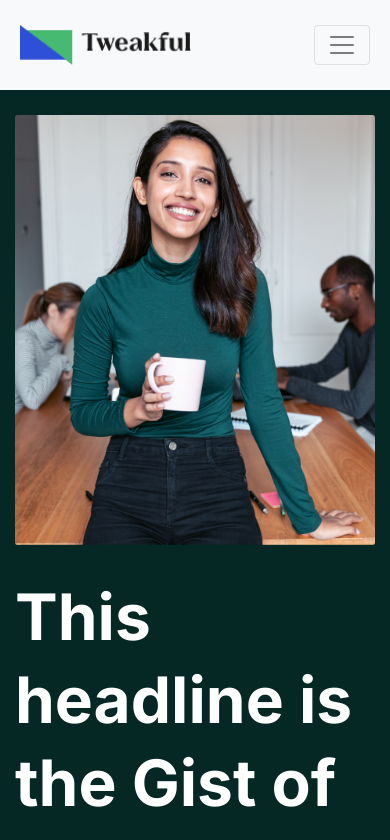
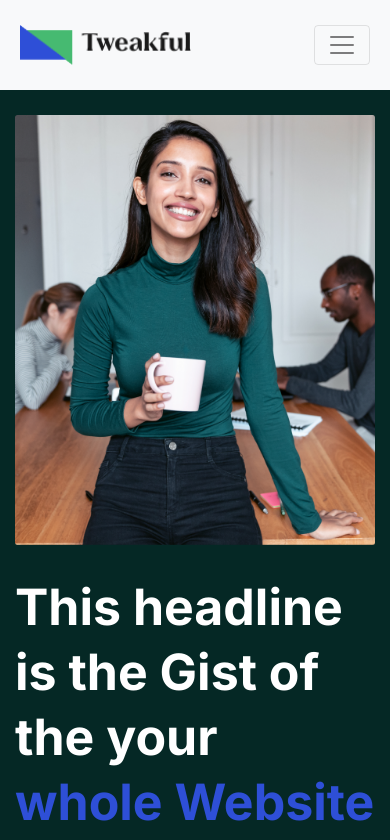
Before and after one commit to ecpieritz/tweakful, a React (Create React App) app: page / in a window 390 px wide. Shown: the top 840 px of the page. Built offline with nearby package versions, Linux system fonts and the light colour scheme.

Commit message:
Added responsive in typography

```diff
--- a/src/scss/base/_typography.scss
+++ b/src/scss/base/_typography.scss
@@ -41,3 +41,15 @@ p{
   font-weight: 400;
   line-height: 1.3;
 }
+
+@media(max-width: 680px){
+  h1{
+    font-size: 50px;
+  }
+  h2{
+    font-size: 40px;
+  }
+  h3{
+    font-size: 30px;
+  }
+}
```
